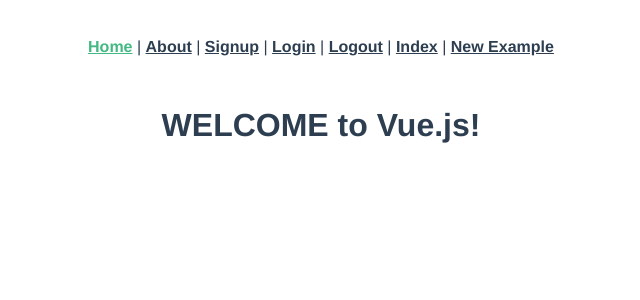
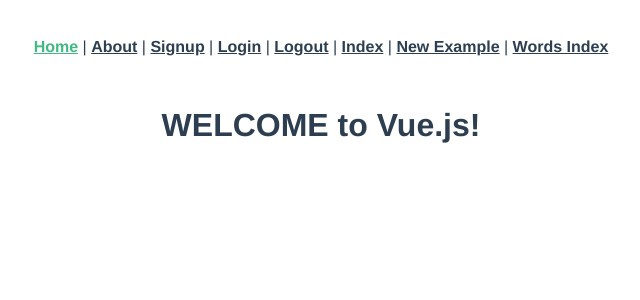
Before and after one commit to jamiedenvir/vocab-app-frontend, a Vue app: page / in a window 1280 px wide. Shown: the top 300 px of the page, without its empty margins (319-959 px from the left). Built offline with nearby package versions, Linux system fonts and the light colour scheme; the HTML template or start-up script is replaced by a standard one.

Commit message:
creates words index page, adds index.js route and app.vue link

```diff
--- a/src/App.vue
+++ b/src/App.vue
@@ -14,6 +14,8 @@
       <router-link to="/views/index">Index</router-link>
       |
       <router-link to="/views/new">New Example</router-link>
+      |
+      <router-link to="/views/words/index">Words Index</router-link>
     </div>
     <router-view />
   </div>
--- a/src/router/index.js
+++ b/src/router/index.js
@@ -6,7 +6,7 @@
 import Logout from "../views/Logout.vue";
 import ExamplesIndex from "../views/examples/Index.vue";
 import ExamplesNew from "../views/examples/New.vue";
-
+import WordsIndex from "../views/words/Index.vue";
 
 Vue.use(VueRouter);
 
@@ -49,6 +49,11 @@
     name: "examples-new",
     component: ExamplesNew,
   },
+  {
+    path: "/views/words/index",
+    name: "words-index",
+    component: WordsIndex,
+  },
 ];
 
 const router = new VueRouter({
--- /dev/null
+++ b/src/views/words/Index.vue
@@ -0,0 +1,50 @@
+<template>
+  <div class="words-index">
+    <h1>Vocab Words</h1>
+    <!-- <div v-for="photo in photos" v-bind:key="photo.id">
+      <h2>{{ photo.name }}</h2>
+      <img v-bind:src="photo.url" v-bind:alt="photo.name" />
+      <p>Width: {{ photo.width }}</p>
+      <p>Height: {{ photo.height }}</p>
+    </div> -->
+  </div>
+</template>
+
+<script>
+// import axios from "axios";
+export default {
+  data: function () {
+    return {
+      // words: [
+      // abase,
+      // abate,
+      // aberration,
+      // abjure,
+      // abnegate,
+      // abound,
+      // abrade,
+      // abrogate,
+      // abscond,
+      // accede,
+      // acquiesce,
+      // acumen,
+      // affect,
+      // affected,
+      // affecting,
+      // affable,
+      // ],
+    };
+  },
+  created: function () {
+    // this.indexWords();
+  },
+  // methods: {
+  //   indexWords: function () {
+  //     axios.get("/words").then((response) => {
+  //       console.log("words index", response);
+  //       this.words = response.data;
+  //     });
+  //   },
+  // },
+};
+</script>
```
